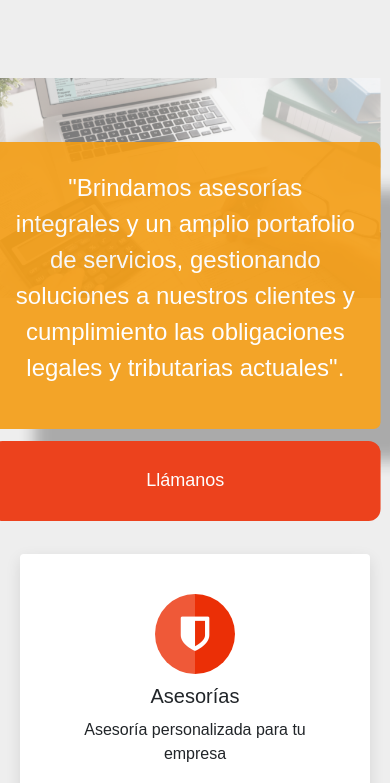
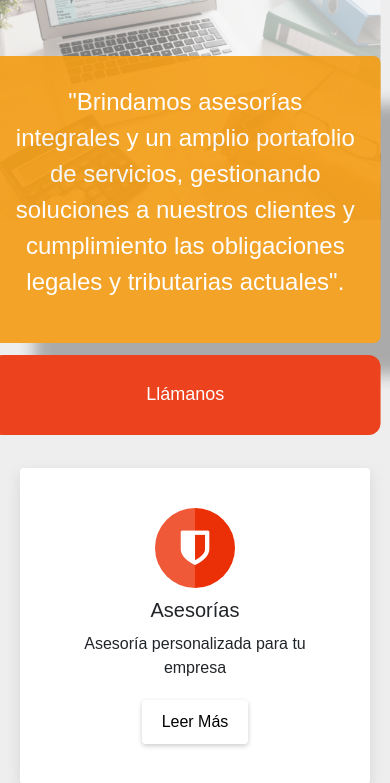
Before and after one commit to Toqui012/ContabilidadCeci, a PHP site: page / in a window 390 px wide. Shown: the part 227-1010 px from the top of the page. Run offline with PHP 8.4, Linux system fonts and the light colour scheme; some libraries are stand-ins or nearby versions.

Commit message:
arreglos pequeños

```diff
--- a/style.css
+++ b/style.css
@@ -185,9 +185,7 @@ nav {
 
     .content-wrapper{
         width: 100%;
-        padding-top: 10%;
         margin: 0px 2.5% 0% 2.5%;
-        margin-top: 10%;
         transform: translateX(-1vh);
     }
 }
@@ -200,7 +198,7 @@ nav {
 .text-wrapper{
     width: 100%;
     position: relative;
-    margin-top: -40%;
+    margin-top: -42%;
     margin-bottom: 27%;
     box-shadow: 35px 40px 15px -8px rgba(51, 51, 51, 0.4);
     background-color: #f39c12;
```
